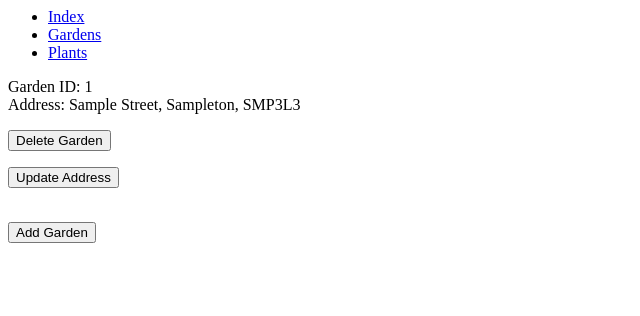
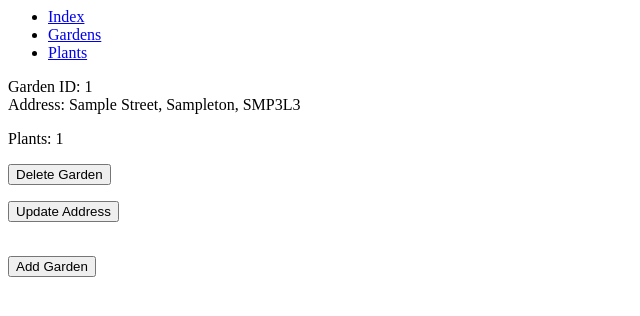
Before and after one commit to laportag/QA-DCFP, a Flask app: template application/templates/gardens.html in a window 1280 px wide. Shown: the top 316 px of the page, without its empty margins (0-640 px from the left). Run offline with Flask 2, Linux system fonts and the light colour scheme; the template is opened without the code that fills it: values that come from a table or form of the project are taken from there, others are empty; data comes from the database, SQL or seed files in the repository; tables that the repository leaves empty hold one stand-in row (values such as "Sample post").

Commit message:
started trying to add pla_gar functionality

```diff
--- a/application/templates/gardens.html
+++ b/application/templates/gardens.html
@@ -7,6 +7,12 @@
     Garden ID: {{ garden.id }}
     <br>
     Address: {{ garden.address }}
+    <br>
+    {% for pla_gar in pla_gars %}
+
+        <p> Plants: {{ pla_gar.plant_id }} </p>
+
+    {% endfor %}
 </p>
 <form action="{{ url_for('delete_garden', id=garden.id) }}">
     <button type="Submit">
```
